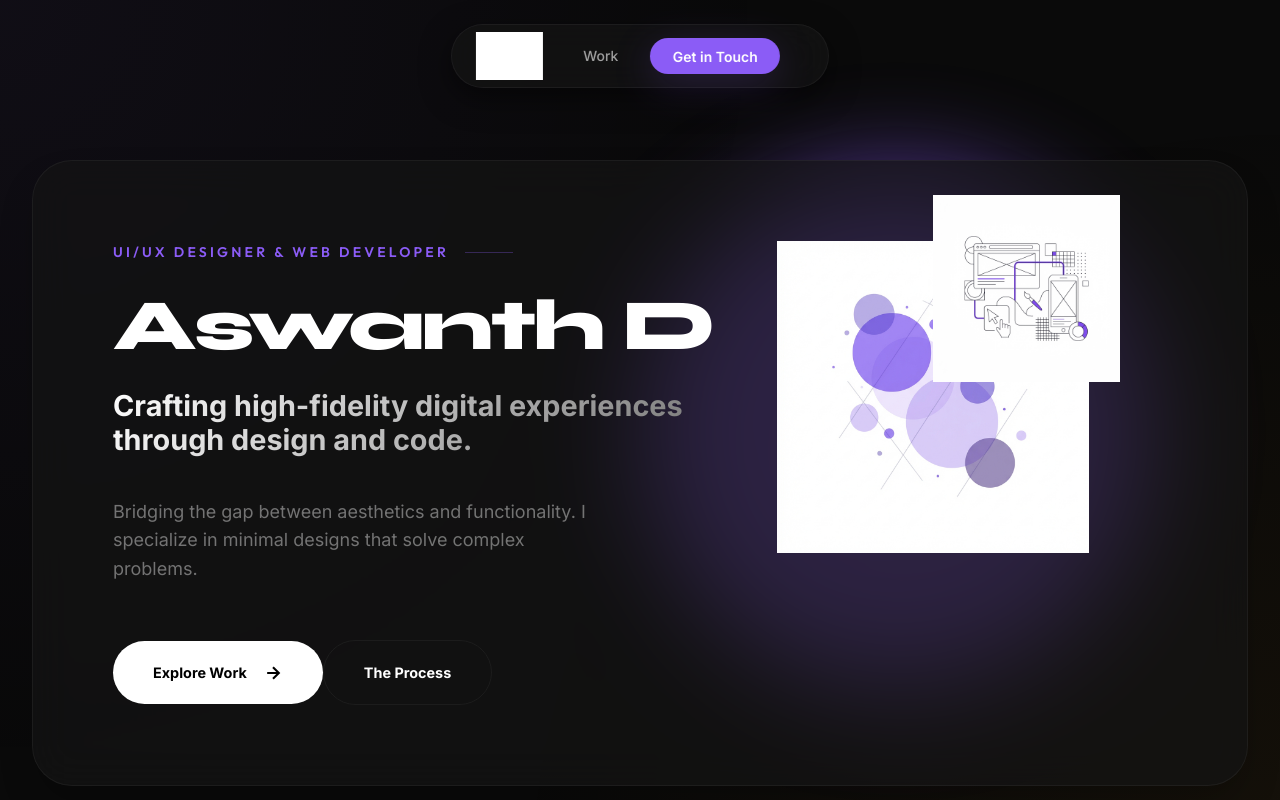
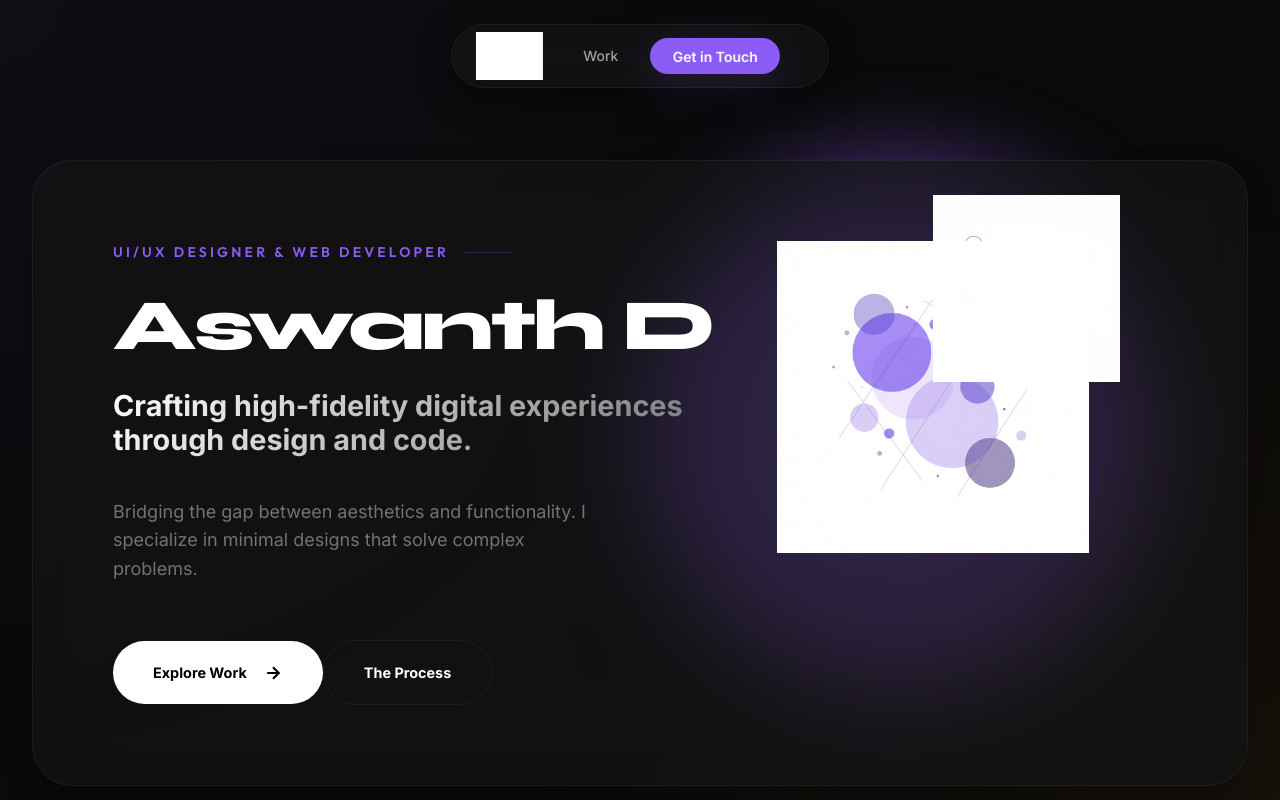
Before and after one commit to Kamiz660/website-portfolio, a React (Vite) app: page / in a window 1280 px wide. Shown: the top 800 px of the page. Built offline with nearby package versions, Linux system fonts and the light colour scheme.

Commit message:
Optimization: Applied CSS mix-blend-mode to blend hero assets and logo backgrounds

```diff
--- a/src/index.css
+++ b/src/index.css
@@ -245,6 +245,8 @@ button {
   height: 140%;
   width: auto;
   filter: brightness(0) invert(1);
+  mix-blend-mode: screen;
+  /* Blend away black background from invert */
 }
 
 .nav__links {
@@ -392,6 +394,8 @@ button {
   width: 100%;
   height: auto;
   animation: float 8s ease-in-out infinite;
+  mix-blend-mode: screen;
+  /* Blend out black/dark backgrounds */
 }
 
 .hero__design-elements {
@@ -401,6 +405,8 @@ button {
   width: 60%;
   z-index: 1;
   animation: float 6s ease-in-out infinite reverse;
+  mix-blend-mode: screen;
+  /* Blend out black/dark backgrounds */
 }
 
 .btn {
```
